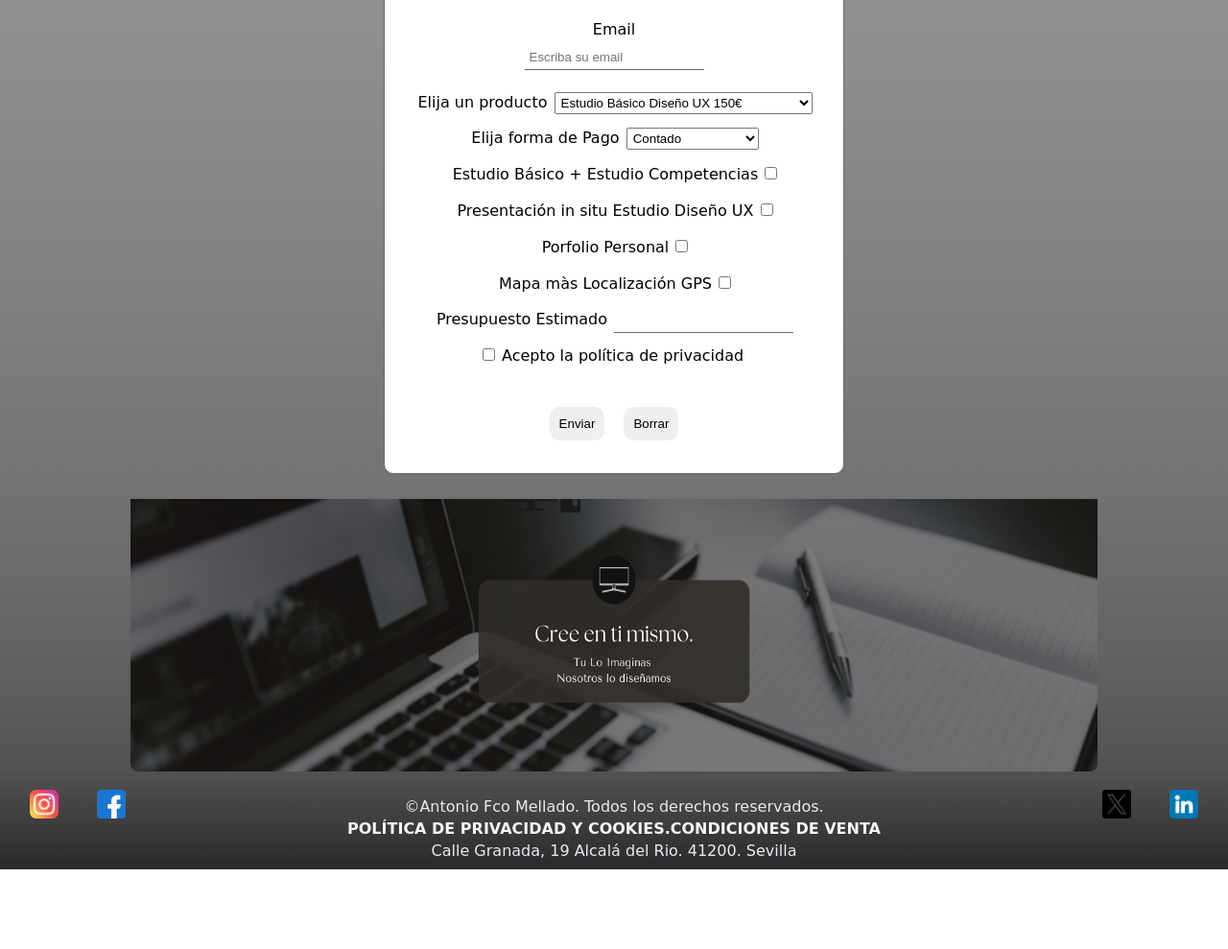
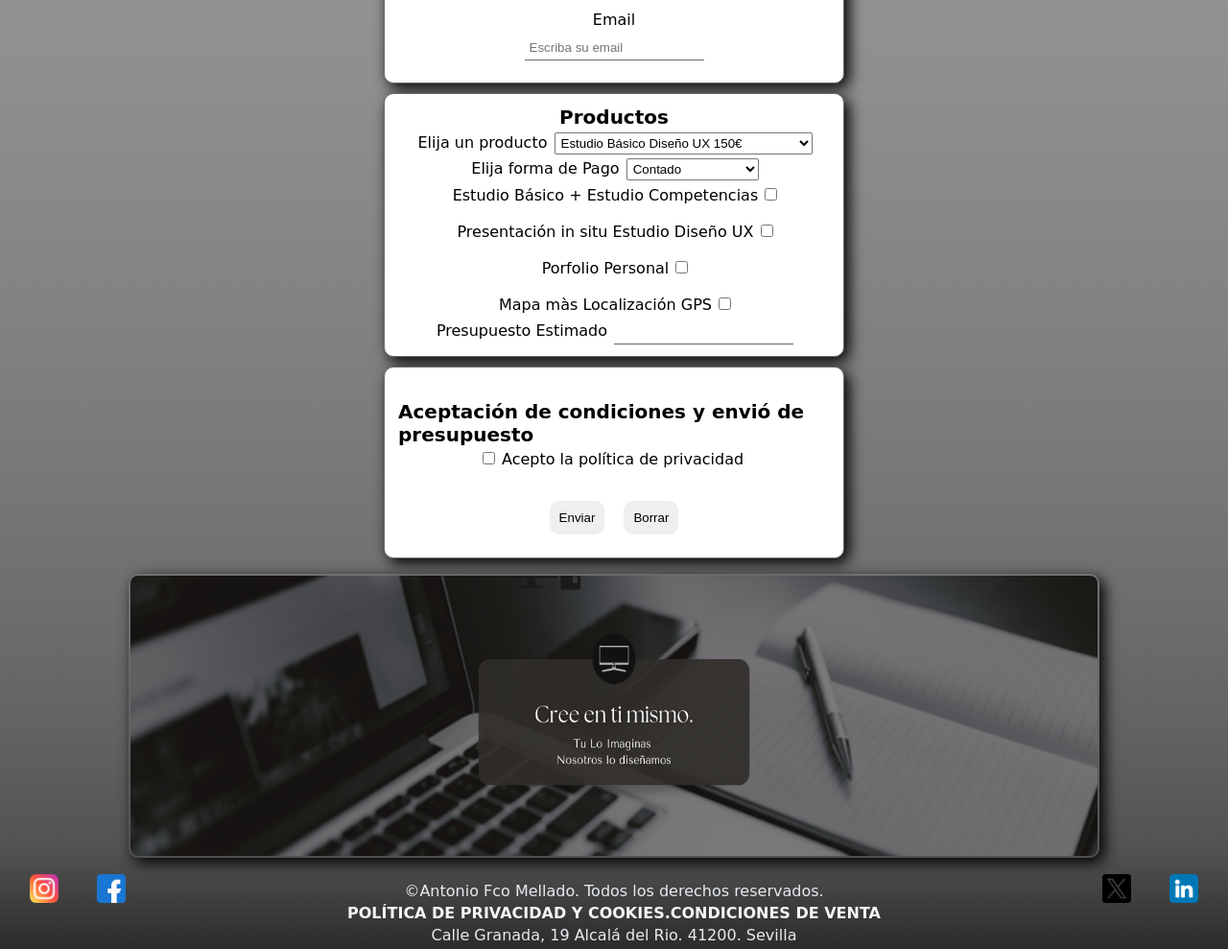
Before and after one commit to mecharn2/HTML-CSSyJAVASCRIPT, a plain HTML site: page views/presupuesto.html in a window 1280 px wide. Shown: the part 656-1645 px from the top of the page at 96% size. Before the commit the page ends 1562 px from the top, so only its background shows below. Drawn offline with Linux system fonts and the light colour scheme.

Commit message:
actualizacion3

```diff
--- a/css/contacto.css
+++ b/css/contacto.css
@@ -7,6 +7,7 @@
     width: 50%;
     border: 2px solid white;
     border-radius: 5px;
+    box-shadow: 5px 5px 15px black;
     margin: 0 auto;
     padding: 5px;
     backdrop-filter: blur(10px);
--- a/css/estilos.css
+++ b/css/estilos.css
@@ -79,7 +79,9 @@ a{
     width: 80%;
     margin: auto;
     border-radius: 10px;
+    box-shadow: 5px 5px 15px black;
     height: 296px;
+
 }
 
  .dise {
@@ -100,8 +102,8 @@ a{
     display: block;
     width: 80%;
     margin: auto;
-    padding-top: 10px;
     border-radius: 10px;
+    box-shadow: 5px 5px 15px black;
     height: 296px;
 
 
--- a/css/galeria.css
+++ b/css/galeria.css
@@ -1,6 +1,9 @@
 img{
     width: 100%;
     height: 500px;
+    border: solid 1px white;
+    border-radius: 10px;
+    box-shadow: 5px 5px 15px black;
 }
 
 .sliderShow-contant{
--- a/css/presupuesto.css
+++ b/css/presupuesto.css
@@ -9,10 +9,10 @@
     margin: 10px auto;
     border: 1px solid rgb(107, 103, 103);
     border-radius: 10px;
-    padding: 20px;
+    box-shadow: 5px 5px 15px black;
+    padding: 10px;
     background: #fff;
     color: black;
-
 }
 .titulo{
     text-align: center;
@@ -25,11 +25,18 @@
     gap: 10px;
     width: 60% auto;
     margin: 0 auto;
-
 }
 h3{
     font-size: 20px;
 }
+
+.condiciones{
+    text-align: center;
+    display: flex;
+    flex-direction: column;
+    margin-top: 20px;
+}
+
 
 .input-contenedor{
     display: flex;
--- a/views/presupuesto.html
+++ b/views/presupuesto.html
@@ -49,7 +49,9 @@
                       <input type="email" id="email" name="email" placeholder="Escriba su email">
                       <span class="error" id="emailError"></span>
                 </div>
-
+            </div>
+            <div class="contenedor">
+                <h3>Productos</h3>
                 <div class="producto"><label for="producto">Elija un producto</label>
                     <select name="producto" id="producto">
                         <option value="150">Estudio Básico Diseño UX 150€</option>
@@ -87,13 +89,22 @@
                     <label for="presupuesto">Presupuesto Estimado</label>
                     <input id="total" type="text" value="">
                 </div>
+            </div>
+            <div class="contenedor">
+                <div class="condiciones">
+                    <h3>Aceptación de condiciones y envió de presupuesto</h3>
+                    <div><input type="checkbox" name="acepta" value="SI" id="acepta" required> <label for="acepta">Acepto la política de privacidad</label></div>
+                    <div class="button-contenedor">
+                        <button type="submit" id="enviar">Enviar</button>
+                        <button type="reset" id="borrar">Borrar</button>
+                    </div>
+                </div>
 
-               <div><input type="checkbox" name="acepta" value="SI" id="acepta" required> <label for="acepta">Acepto la política de privacidad</label></div>
+            </div>
 
-                <div class="button-contenedor">
-                    <button type="submit" id="enviar">Enviar</button>
-                    <button type="reset" id="borrar">Borrar</button>
-                </div>
+
+
+
             </form>
             </div>
 
```
